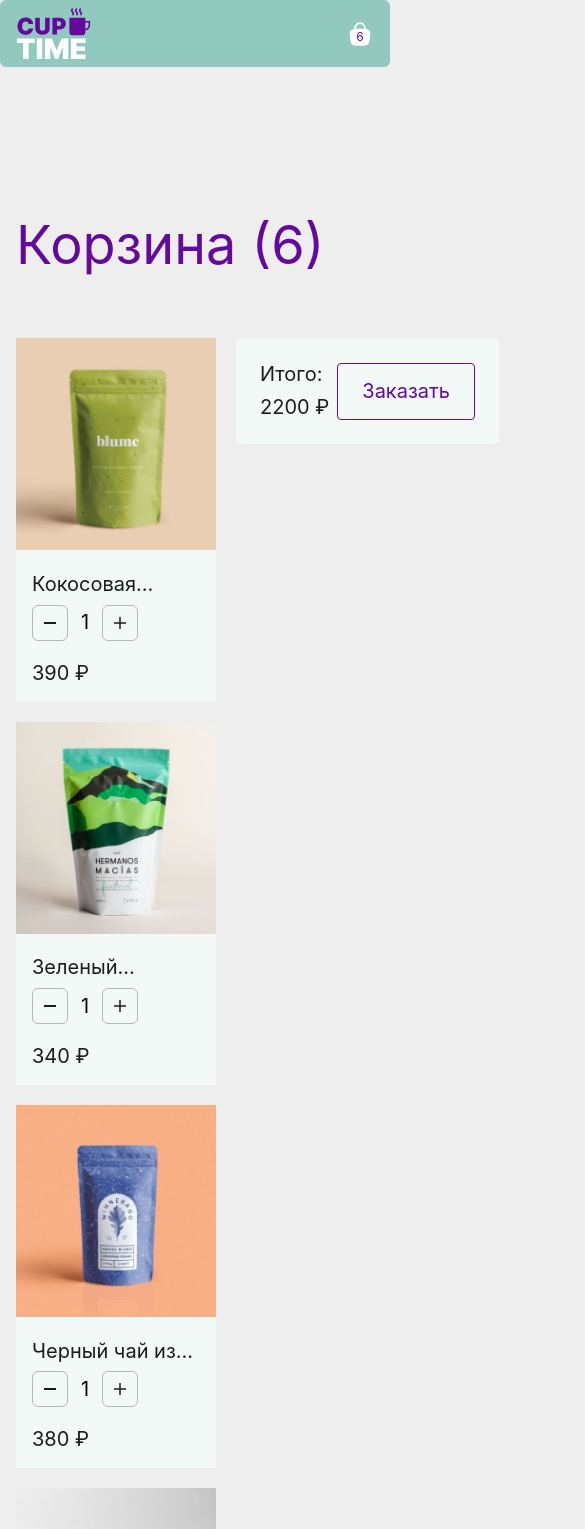
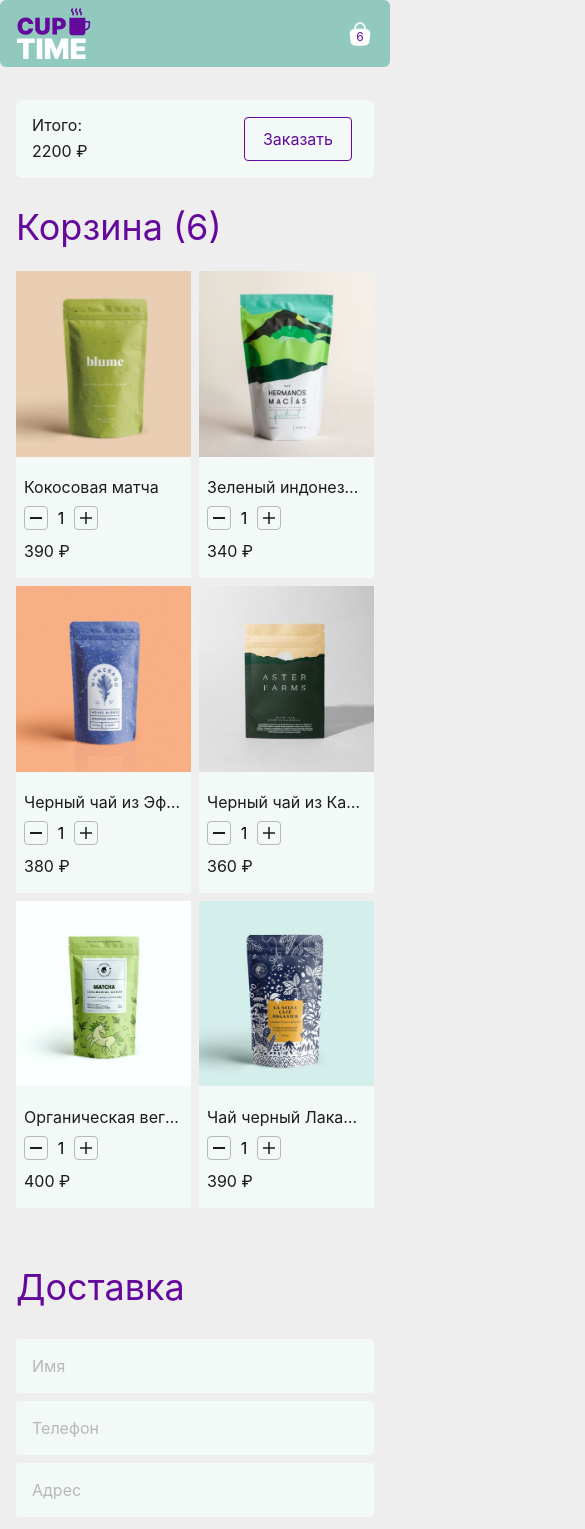
Before and after one commit to Sel7Nik/cup-time, a React (Vite) app: page /cart in a window 390 px wide. Shown: the top 1529 px of the page, 585 px wide, since content can reach past the window. Built offline with nearby package versions, Linux system fonts and the light colour scheme; a web font is replaced by a local one.

Commit message:
adaptive Cart CartItem Order

```diff
--- /dev/null
+++ b/src/styles/cart-adaptive.css
@@ -0,0 +1,186 @@
+/* & $$$$$$$$$$$$$$$$$$$$$$$$$$$$$$$$$$$$$$$$$$$$$$$$$$$$$$$$$$$$$$$$$$$$$$$$$$$$$$$$$$$ */
+/* &   a d a p t i v e   $  a d a p t i v e  $  a d a p t i v e  $  a d a p t i v e    $ */
+/* & $$$$$$$$$$$$$$$$$$$$$$$$$$$$$$$$$$$$$$$$$$$$$$$$$$$$$$$$$$$$$$$$$$$$$$$$$$$$$$$$$$$ */
+/* ! $$$$$$$$$$$$$$$$$$$$$$$$$$$$$$*/
+/* !       c    a    r    t        */
+/* ! $$$$$$$$$$$$$$$$$$$$$$$$$$$$$$*/
+/* ! max-width: 1300px  to 1024px  */
+/* ! $$$$$$$$$$$$$$$$$$$$$$$$$$$$$$*/
+@media(max-width:1300px) {
+  .cart {
+    color: #1d1c1d;
+    padding: 170px 0 100px;
+  }
+
+  .cart__container {
+    grid-template-columns: 1fr 300px;
+    gap: 32px 60px;
+
+  }
+
+  .cart__list {
+    grid-template-columns: repeat(auto-fit, minmax(180px, 1fr));
+    gap: 20px;
+  }
+
+  .cart-item__title {
+    white-space: initial;
+    display: -webkit-box;
+    line-clamp: 2;
+    -webkit-line-clamp: 2;
+    -webkit-box-orient: vertical;
+  }
+
+  .order {
+    padding-bottom: 100px;
+  }
+
+  .order__form {
+    max-width: 620px;
+  }
+}
+
+/* ! $$$$$$$$$$$$$$$$$$$$$$$$$$$$$$*/
+/* ! max-width: 940px  to 768px    */
+/* ! $$$$$$$$$$$$$$$$$$$$$$$$$$$$$$*/
+@media(max-width: 940px) {
+  .cart {
+    padding: 140px 0 60px;
+  }
+
+  .cart__container {
+    grid-template-columns: 1fr;
+    gap: 0;
+  }
+
+  .cart__title {
+    font-size: 36px;
+    order: 2;
+    margin-bottom: 24px;
+  }
+
+  .cart__list {
+    grid-template-columns: repeat(auto-fit, minmax(159px, 1fr));
+    order: 3;
+  }
+
+  .cart-item__title {
+    display: block;
+    font-size: 16px;
+    white-space: nowrap;
+  }
+
+  .cart-item__quantity {
+    gap: 0px;
+  }
+
+  .cart-item__quantity-input {
+    font-size: 16px;
+  }
+
+  .cart-item__quantity-btn {
+    width: 24px;
+    height: 24px;
+    border-radius: 4px;
+  }
+
+  .cart-item__price {
+    font-size: 16px;
+  }
+
+  .cart__summury {
+    order: 1;
+    grid-template-areas: "title total button";
+    grid-template-columns: min-content 1fr min-content;
+    gap: 6px;
+    padding: 16px;
+    margin-bottom: 40px;
+  }
+
+  .cart__summury-title {
+    font-size: 16px;
+  }
+
+  .cart__summury-total {
+    font-size: 16px;
+
+  }
+
+  .cart__order-btn {
+    font-size: 16px;
+    padding: 12px 18px;
+  }
+
+  .order {
+    padding-bottom: 80px;
+  }
+
+  .order__title {
+    font-size: 36px;
+  }
+
+  .order__form {
+    gap: 16px;
+    max-width: none;
+  }
+
+  .order__input {
+    padding: 12px 16px;
+  }
+
+  .order__payment {
+    margin-top: 8px;
+  }
+}
+
+/* ! $$$$$$$$$$$$$$$$$$$$$$$$$$$$$$*/
+/* ! max-width: 720px  to 320px    */
+/* ! $$$$$$$$$$$$$$$$$$$$$$$$$$$$$$*/
+@media(max-width:720px) {
+  .cart {
+    padding: 100px 0 60px;
+  }
+
+  .cart__container {
+    align-items: start;
+  }
+
+  .cart__list {
+    grid-template-columns: repeat(auto-fit, minmax(140px, 1fr));
+    gap: 8px;
+  }
+
+  .cart-item__content {
+    padding: 16px 8px;
+  }
+
+  .cart-item__quantity {
+    margin-bottom: 12px;
+  }
+
+  .cart__summury {
+    grid-column: 1/-1;
+    grid-template-areas:
+      "title button"
+      "total button";
+    justify-content: space-between;
+    margin-bottom: 30px;
+  }
+
+  .cart__order-btn {
+    justify-self: flex-end;
+  }
+
+  .order {
+    padding-bottom: 60px;
+  }
+
+  .order__form {
+    grid-template-columns: 1fr;
+    gap: 8px;
+  }
+
+  .order__payment {
+    margin-top: 16px;
+  }
+}
--- a/src/styles/cart-desktop.css
+++ b/src/styles/cart-desktop.css
@@ -19,7 +19,6 @@
   font-size: 54px;
   line-height: 1.1;
   color: #64099b;
-  margin-bottom: 32px;
 }
 
 .cart__list {
@@ -45,12 +44,10 @@
   font-size: 20px;
   margin-bottom: 8px;
   /* скрытие длинных строк */
+  white-space: nowrap;
   overflow: hidden;
   text-overflow: ellipsis;
-  display: -webkit-box;
-  line-clamp: 1;
-  -webkit-line-clamp: 1;
-  -webkit-box-orient: vertical;
+  width: 100%;
 }
 
 .cart-item__quantity {
@@ -141,7 +138,6 @@
 }
 
 .order__input::placeholder {
-
   color: #b8b8b8;
 }
 
@@ -151,7 +147,7 @@
 }
 
 .order__payment {
-  margin: 32px 0 0;
+  margin: 12px 0 0;
   padding: 0;
   border: none;
 }
@@ -170,5 +166,3 @@
 .order__payment-label:last-child {
   margin-bottom: 0px;
 }
-
-.order__radio {}
--- a/src/styles/style.css
+++ b/src/styles/style.css
@@ -1,3 +1,4 @@
 @import url("main-desktop.css");
+@import url("cart-desktop.css");
 @import url("main-adaptive.css");
-@import url("cart-desktop.css");
+@import url("cart-adaptive.css");
```
